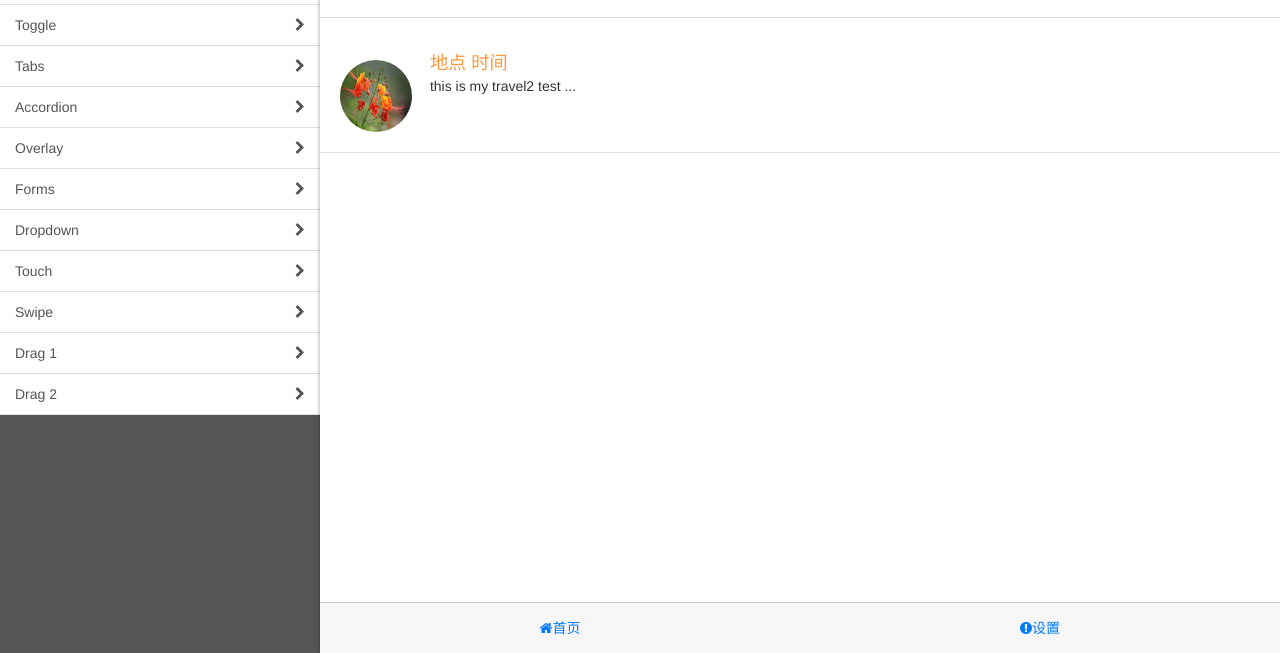
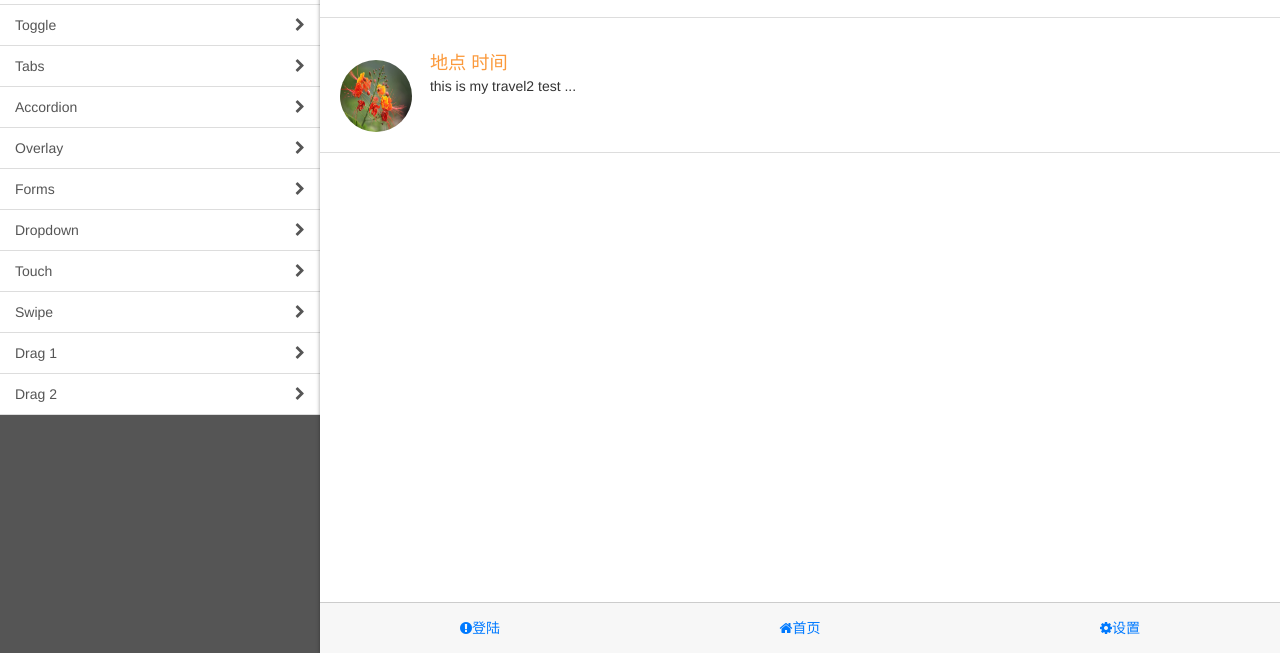
Before and after one commit to joshinrai/MyEbc, a website: page main/index.html at #/travelrecord in a window 1280 px wide. Shown: the part 147-800 px from the top of the page. Drawn offline with Linux system fonts and the light colour scheme; some packages are replaced by stand-ins of ours.

```diff
--- a/main/index.html
+++ b/main/index.html
@@ -63,8 +63,9 @@
 
       <div class="navbar navbar-app navbar-absolute-bottom">
         <div class="btn-group justified">
+          <a href="" class="btn btn-navbar"><i class="fa fa-exclamation-circle fa-navbar"></i>登陆</a>
           <a href="#/" class="btn btn-navbar"><i class="fa fa-home fa-navbar"></i>首页</a>
-          <a href="" class="btn btn-navbar"><i class="fa fa-exclamation-circle fa-navbar"></i>设置</a>
+          <a href="" class="btn btn-navbar"><i class="fa fa-gear fa-navbar"></i>设置</a>
         </div>
       </div>
 
```
Also changed, not shown: main/mainpage/travelrecord.html (+2 -1 lines), 数据结构.md (added, +2 -0 lines).
